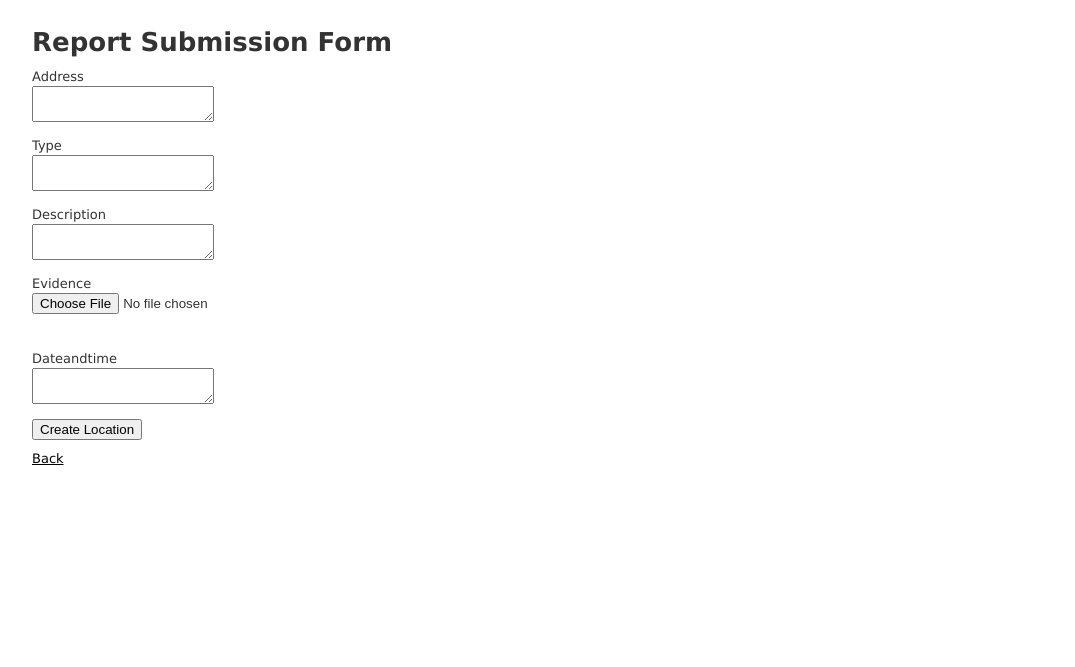
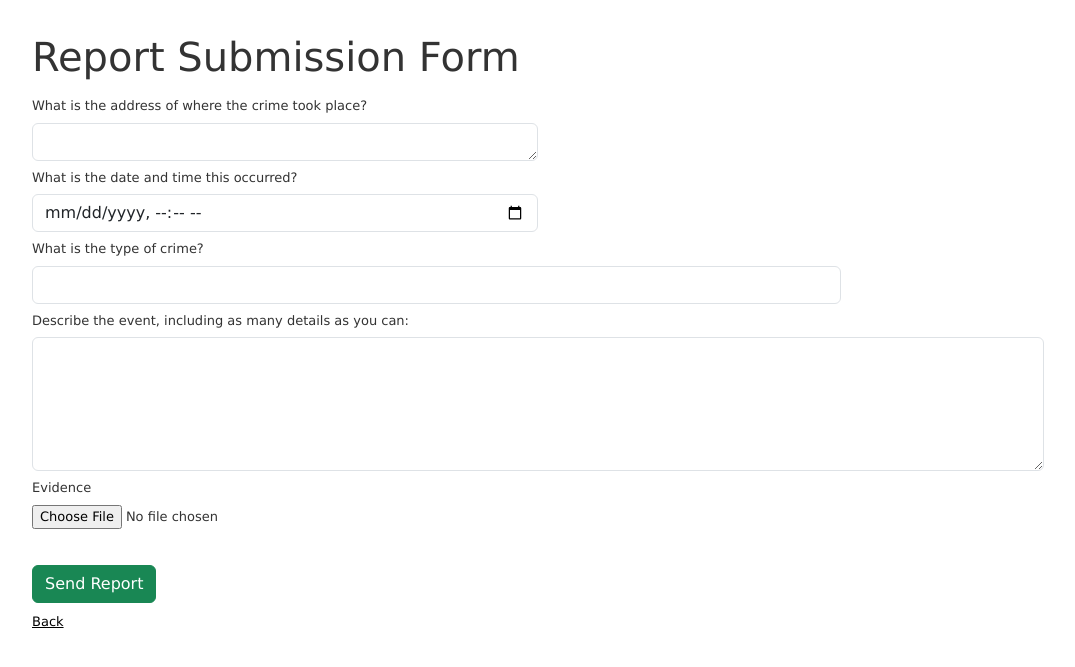
Before and after one commit to zmohamed01/CrimeAlert, a Rails app: page / in a window 1280 px wide. Shown: the top 667 px of the page, without its empty margins (1-1076 px from the left). Run offline with Rails 7, Linux system fonts and the light colour scheme; style sheets or scripts are compiled from the project's sources; some libraries are stand-ins or nearby versions.

Commit message:
Updated Report Submission Form.

```diff
--- a/app/assets/javascripts/application.js
+++ b/app/assets/javascripts/application.js
@@ -11,6 +11,9 @@
 // about supported directives.
 //
 //= require rails-ujs
+//= require jquery3
+//= require popper
+//= require bootstrap-sprockets
 //= require activestorage
 //= require turbolinks
 //= require_tree .
--- a/app/assets/stylesheets/scaffolds.scss
+++ b/app/assets/stylesheets/scaffolds.scss
@@ -1,3 +1,4 @@
+@import "bootstrap";
 body {
   background-color: #fff;
   color: #333;
--- a/app/views/locations/_form.html.erb
+++ b/app/views/locations/_form.html.erb
@@ -11,33 +11,35 @@
     </div>
   <% end %>
 
-  <div class="field">
-    <%= form.label :address %>
-    <%= form.text_area :address %>
+  <div class="form-group col-5">
+    <%= form.label :address, "What is the address of where the crime took place?",  class: "col-10 col-form-label"  %>
+    <%= form.text_area :address, rows: 1 ,class: "form-control"  %>
   </div>
 
-  <div class="field">
-    <%= form.label :type %>
-    <%= form.text_area :typec %>
+  <div class="form-group col-5">
+    <%= form.label :DateAndTime, "What is the date and time this occurred?", class: "col-10 col-form-label" %>
+    <%= form.text_field :datetime,type: "datetime-local", class: "form-control"  %>
+  </div>
+  <div class="form-group col-8">
+    <%= form.label :type, "What is the type of crime?", class: "col-5 col-form-label"%>
+    <%= form.select :typec, options_for_select(["CRIME 1", "CRIME 2", "CRIME 3"]), {include_blank:true}, class: "form-control"  %>
   </div>
 
-  <div class="field">
-    <%= form.label :description %>
-    <%= form.text_area :description %>
+
+  <div class="form-group col-10">
+    <%= form.label :description, "Describe the event, including as many details as you can:",  class: "col-10 col-form-label" %>
+    <%= form.text_area :description, rows: 5 ,class: "form-control" %>
   </div>
 
-  <div class="form-group">
-	<%= form.label :evidence %>
+  <div class="form-group col-10">
+	<%= form.label :evidence, class: "col-5 col-form-label" %>
 	<%= form.file_field :image %>
   </div>
   <br></br>
 
-  <div class="field">
-    <%= form.label :DateAndTime %>
-    <%= form.text_area :datetime %>
-  </div>
+
 
   <div class="actions">
-    <%= form.submit %>
+    <%= form.submit "Send Report", class: "btn btn-success" %>
   </div>
 <% end %>
```
Also changed, not shown: Gemfile, Gemfile.lock.
